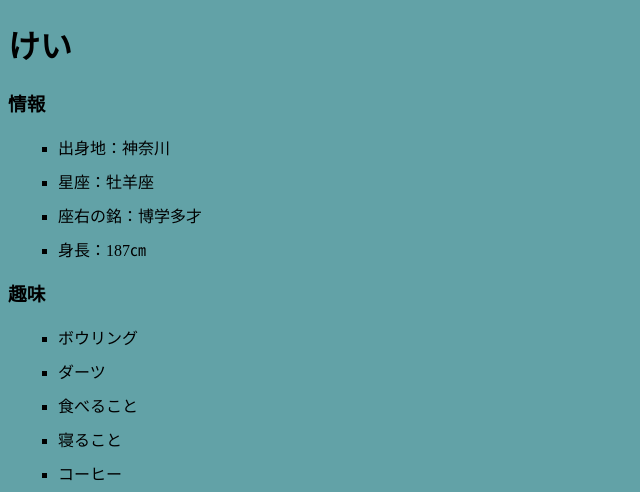
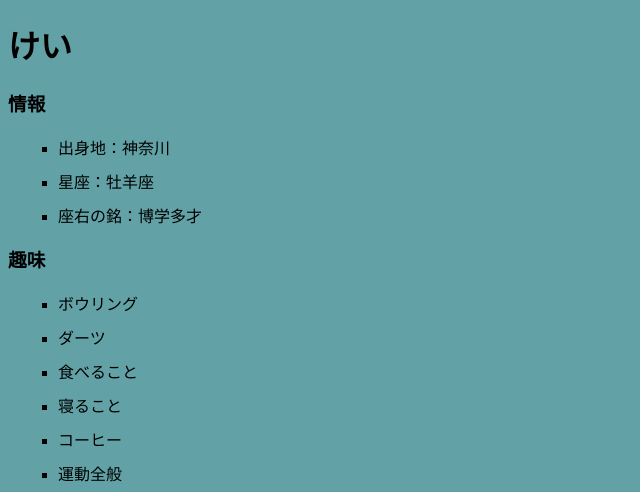
Before and after one commit to Ash-Irochka/kei-introduction, a plain HTML site: page index.html in a window 1280 px wide. Shown: the top 492 px of the page, without its empty margins (0-640 px from the left). Drawn offline with Linux system fonts and the light colour scheme.

Commit message:
Update index.html

```diff
--- a/index.html
+++ b/index.html
@@ -17,7 +17,6 @@
     <li>出身地：神奈川</li>
     <li>星座：牡羊座</li>
     <li>座右の銘：博学多才</li>
-    <li>身長：187㎝</li>
   </ul>
 
   <h3>趣味</h3>
```
